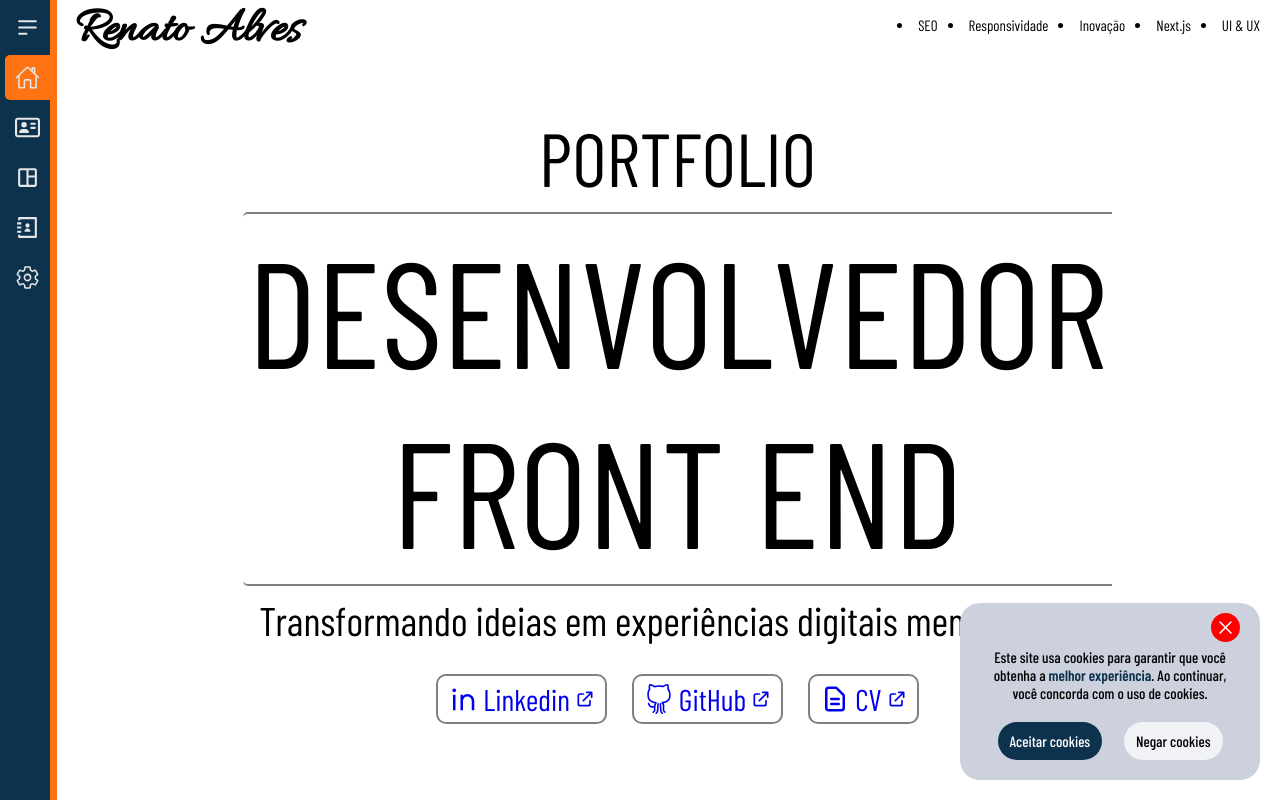
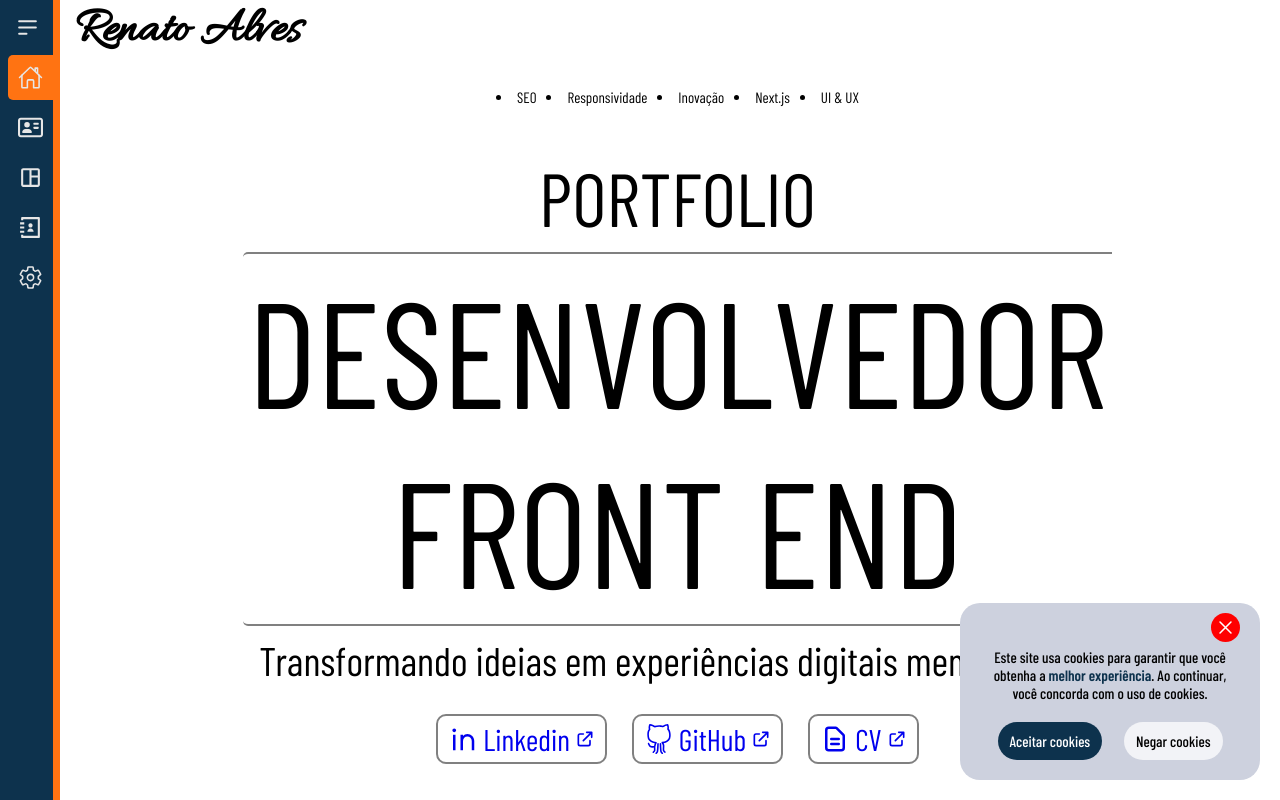
Before and after one commit to rena02to/portfolio, a Next.js app: page / in a window 1280 px wide. Shown: the top 800 px of the page. Built offline with nearby package versions, Linux system fonts and the light colour scheme; grey boxes are pictures that could not be loaded; a web font is replaced by a local one.

Commit message:
adicionando mais algumas personalizações

```diff
--- a/package.json
+++ b/package.json
@@ -11,6 +11,7 @@
   "dependencies": {
     "@next/third-parties": "^14.2.1",
     "@types/js-cookie": "^3.0.6",
+    "@types/scrollreveal": "^0.0.11",
     "@vercel/analytics": "^1.2.2",
     "@vercel/speed-insights": "^1.0.10",
     "i18next": "^23.11.2",
@@ -20,7 +21,8 @@
     "react-dom": "^18",
     "react-i18next": "^14.1.0",
     "react-icons": "^5.1.0",
-    "sass": "^1.75.0"
+    "sass": "^1.75.0",
+    "scrollreveal": "^4.0.9"
   },
   "devDependencies": {
     "@types/node": "^20",
--- a/src/styles/navbar.module.scss
+++ b/src/styles/navbar.module.scss
@@ -11,7 +11,7 @@
     justify-content: flex-start;
     background-color: $navbar-color;
     border-right: 7px solid $navbar-button-activated;
-    padding-left: 5px;
+    padding-left: 8px;
     width: max-content;
     gap: 5px;
     position: fixed;
--- a/src/styles/start.module.scss
+++ b/src/styles/start.module.scss
@@ -16,14 +16,14 @@
         font-weight: 600;
     }
     ul{
-        position: absolute;
-        top: 0;
-        right: 20px;
         @include align-flex(row);
         gap: 10px;
         list-style-position: inside;
+        padding: 0;
         li{
             font-size: 15px;
+            text-wrap: nowrap;
+            padding: 0;
         }
     }
     h1, h2, p{
```
Also changed, not shown: 1 other file (tests, documents, lock files or other folders).
